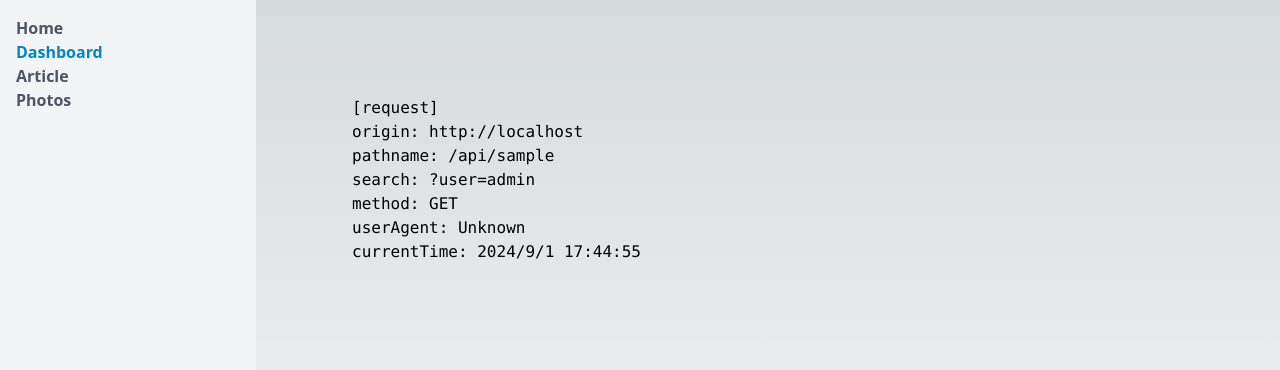
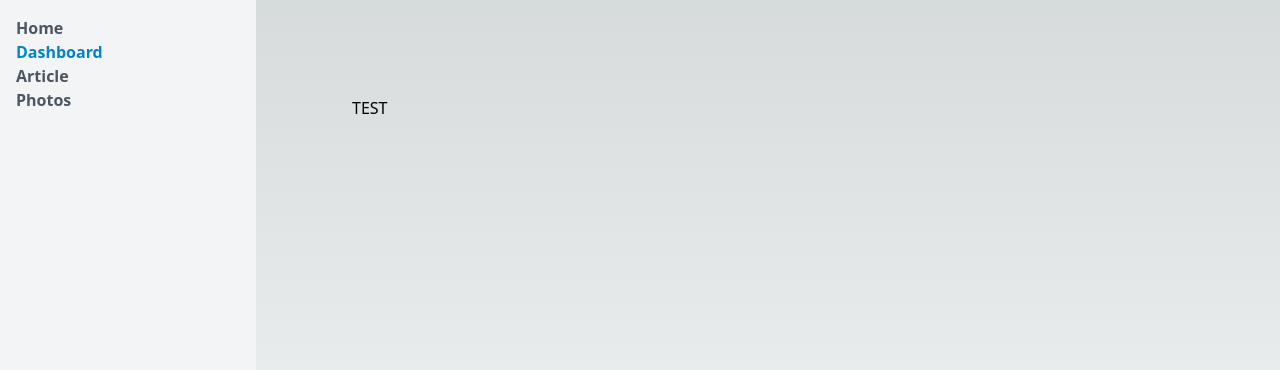
Before and after one commit to vattentva/next-app, a Next.js app: page /dashboard in a window 1280 px wide. Shown: the top 370 px of the page. Built offline with nearby package versions, Linux system fonts and the light colour scheme.

Commit message:
chore: build test

```diff
--- a/app/dashboard/route-handler.tsx
+++ b/app/dashboard/route-handler.tsx
@@ -9,26 +9,28 @@ export default async function Sample() {
 
     // display data from route handler
     const data = await getData()
+    console.log(data);
 
-    const renderNode = (obj: Object) => {
-        return Object.entries(obj).map(([key, value]) => {
-            if (typeof value === 'object') {
-                return (
-                    <div className="flex flex-col" key={key}>
-                        <code>[{key}]</code>
-                        {renderNode(value)}
-                    </div>
-                )
-            } else {
-                return <code key={key}>{key}: {value}</code>
-            }
-        })
-    }
+    // const renderNode = (obj: Object) => {
+    //     return Object.entries(obj).map(([key, value]) => {
+    //         if (typeof value === 'object') {
+    //             return (
+    //                 <div className="flex flex-col" key={key}>
+    //                     <code>[{key}]</code>
+    //                     {renderNode(value)}
+    //                 </div>
+    //             )
+    //         } else {
+    //             return <code key={key}>{key}: {value}</code>
+    //         }
+    //     })
+    // }
 
     return  (
         <div className="flex flex-col">
             {/* <p>{JSON.stringify(data)}</p> */}
-            {renderNode(data)}
+            {/* {renderNode(data)} */}
+            TEST
         </div>
     )
 }
```
